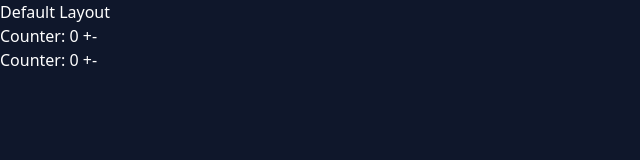
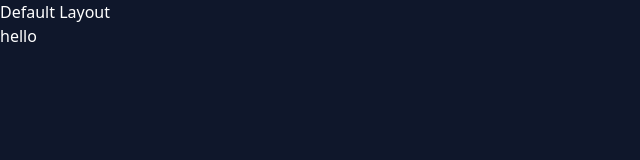
Before and after one commit to LaraScaranello/nuxt-project, a Nuxt app: page / in a window 1280 px wide. Shown: the top 160 px of the page, without its empty margins (0-640 px from the left). Built offline with nearby package versions, Linux system fonts and the light colour scheme.

Commit message:
pinia state

```diff
--- a/nuxt.config.ts
+++ b/nuxt.config.ts
@@ -5,9 +5,12 @@ export default defineNuxtConfig({
   css: ["~/assets/main.css"],
   compatibilityDate: '2024-11-01',
   devtools: { enabled: true },
+
   vite: {
     plugins: [
       tailwindcss(),
     ],
   },
+
+  modules: ['@pinia/nuxt'],
 })
--- a/package.json
+++ b/package.json
@@ -10,8 +10,10 @@
     "postinstall": "nuxt prepare"
   },
   "dependencies": {
+    "@pinia/nuxt": "^0.11.0",
     "@tailwindcss/vite": "^4.1.4",
     "nuxt": "^3.16.2",
+    "pinia": "^3.0.2",
     "sass": "^1.87.0",
     "tailwindcss": "^4.1.4",
     "vue": "^3.5.13",
--- a/pages/index.vue
+++ b/pages/index.vue
@@ -1,18 +1,10 @@
-<script setup lang="ts">
-const counter = useCounter();
+<script setup>
+	import { useCounterStore } from '@/stores/myStore';
+	const store = useCounterStore();
+
+	console.log('store', store);
 </script>
 
 <template>
-  <div>
-    <div id="main">
-		Counter: {{ counter }}
-		<button @click="counter++">
-		+
-		</button>
-		<button @click="counter--">
-		-
-		</button>
-	</div>
-	<Counter id="counter" />
-  </div>
+  <div>hello</div>
 </template>
--- /dev/null
+++ b/stores/myStore.js
@@ -0,0 +1,12 @@
+import { defineStore } from 'pinia'
+
+export const useCounterStore = defineStore('counter', () => {
+	const count = ref(0)
+	const name = ref('Eduardo')
+	const doubleCount = computed(() => count.value * 2)
+	function increment() {
+	  count.value++
+	}
+
+	return { count, name, doubleCount, increment }
+  })
```
Also changed, not shown: 1 other file (tests, documents, lock files or other folders).
